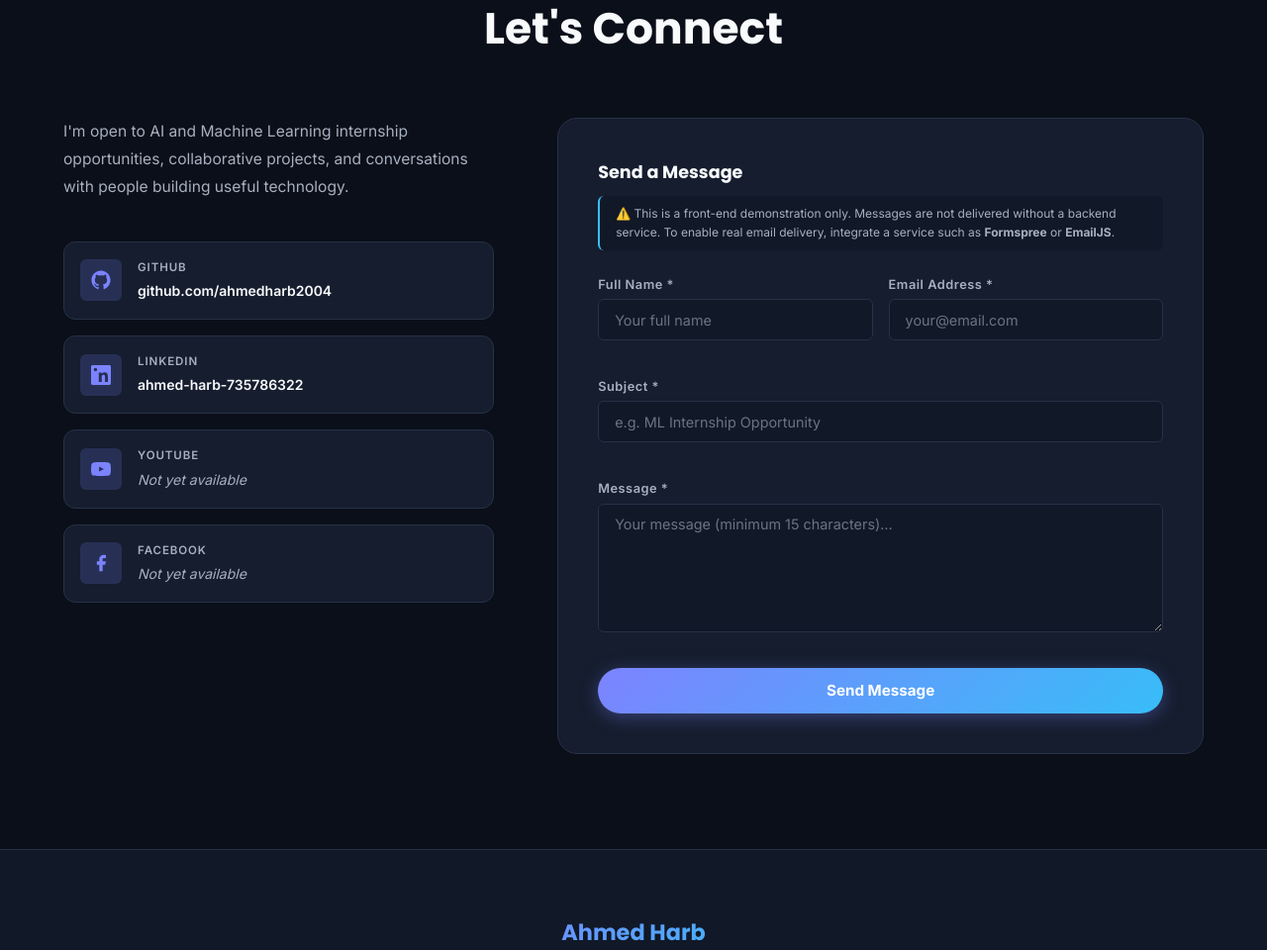
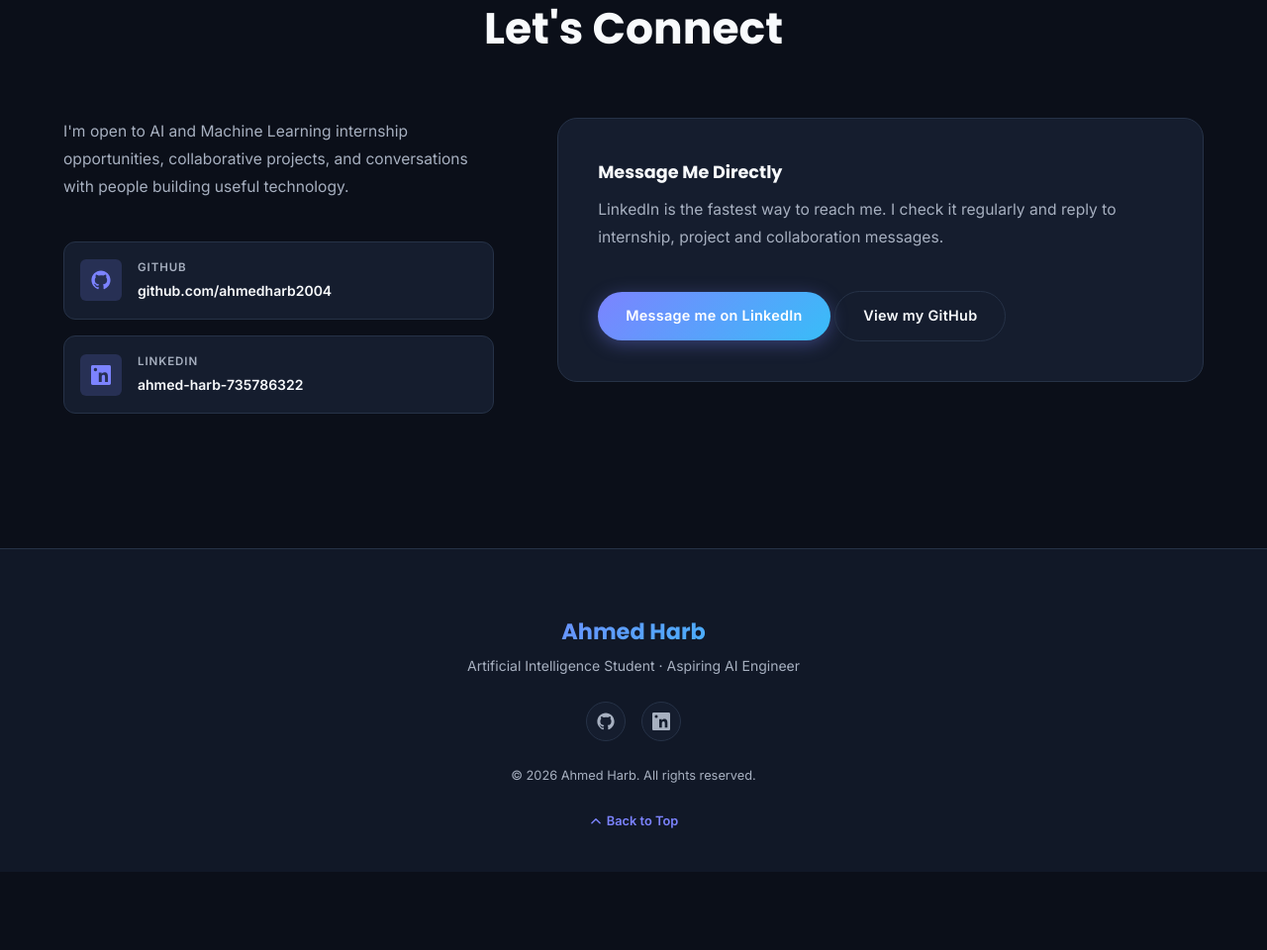
Before and after one commit to ahmedharb2004/Portfolio, a plain HTML site: page index.html in a window 1280 px wide. Shown: the part 7416-8376 px from the top of the page at 99% size. After the commit the page ends 8297 px from the top, so only its background shows below. Drawn offline with Linux system fonts and the light colour scheme.

Commit message:
Refactor contact section and update messaging options
Removed inactive YouTube and Facebook contact sections. Updated contact form to direct messaging through LinkedIn.

```diff
--- a/index.html
+++ b/index.html
@@ -971,89 +971,34 @@
                 </div>
               </a>
 
-              <!-- YouTube (placeholder — no verified URL) -->
-              <div class="contact-channel inactive" aria-label="YouTube: not yet available">
-                <div class="contact-channel-icon" aria-hidden="true">
-                  <svg xmlns="http://www.w3.org/2000/svg" width="20" height="20" fill="currentColor" viewBox="0 0 24 24"
-                    aria-hidden="true">
-                    <path
-                      d="M23.5 6.19a3 3 0 00-2.11-2.12C19.5 3.5 12 3.5 12 3.5s-7.5 0-9.39.57A3 3 0 00.5 6.19 31.36 31.36 0 000 12a31.36 31.36 0 00.5 5.81 3 3 0 002.11 2.12C4.5 20.5 12 20.5 12 20.5s7.5 0 9.39-.57a3 3 0 002.11-2.12A31.36 31.36 0 0024 12a31.36 31.36 0 00-.5-5.81zM9.75 15.02V8.98L15.5 12l-5.75 3.02z" />
-                  </svg>
-                </div>
-                <div>
-                  <p class="contact-channel-label">YouTube</p>
-                  <p class="contact-channel-value">Not yet available</p>
-                </div>
-              </div>
-
-              <!-- Facebook (placeholder — no verified URL) -->
-              <div class="contact-channel inactive" aria-label="Facebook: not yet available">
-                <div class="contact-channel-icon" aria-hidden="true">
-                  <svg xmlns="http://www.w3.org/2000/svg" width="20" height="20" fill="currentColor" viewBox="0 0 24 24"
-                    aria-hidden="true">
-                    <path d="M18 2h-3a5 5 0 00-5 5v3H7v4h3v8h4v-8h3l1-4h-4V7a1 1 0 011-1h3z" />
-                  </svg>
-                </div>
-                <div>
-                  <p class="contact-channel-label">Facebook</p>
-                  <p class="contact-channel-value">Not yet available</p>
-                </div>
-              </div>
 
             </div>
           </div>
 
-          <!-- Right: Contact Form -->
+          <!-- Right: Direct contact -->
           <div class="fade-in-right">
             <div class="contact-form-wrap">
-              <h3 class="form-title">Send a Message</h3>
-              <p class="form-notice">
-                ⚠️ This is a front-end demonstration only. Messages are not delivered without a
-                backend service. To enable real email delivery, integrate a service such as
-                <strong>Formspree</strong> or <strong>EmailJS</strong>.
+              <h3 class="form-title">Message Me Directly</h3>
+              <p class="contact-intro">
+                LinkedIn is the fastest way to reach me. I check it regularly and reply
+                to internship, project and collaboration messages.
               </p>
 
-              <form id="contact-form" class="contact-form" novalidate aria-label="Contact form">
-                <div class="form-row">
-                  <div class="form-group">
-                    <label class="form-label" for="f-name">Full Name <span aria-hidden="true">*</span></label>
-                    <input type="text" id="f-name" name="name" class="form-input" placeholder="Your full name" required
-                      autocomplete="name" aria-required="true" aria-describedby="f-name-err" />
-                    <span id="f-name-err" class="form-error-msg" role="alert" aria-live="polite"></span>
-                  </div>
-
-                  <div class="form-group">
-                    <label class="form-label" for="f-email">Email Address <span aria-hidden="true">*</span></label>
-                    <input type="email" id="f-email" name="email" class="form-input" placeholder="your@email.com"
-                      required autocomplete="email" aria-required="true" aria-describedby="f-email-err" />
-                    <span id="f-email-err" class="form-error-msg" role="alert" aria-live="polite"></span>
-                  </div>
-                </div>
-
-                <div class="form-group">
-                  <label class="form-label" for="f-subject">Subject <span aria-hidden="true">*</span></label>
-                  <input type="text" id="f-subject" name="subject" class="form-input"
-                    placeholder="e.g. ML Internship Opportunity" required aria-required="true"
-                    aria-describedby="f-subject-err" />
-                  <span id="f-subject-err" class="form-error-msg" role="alert" aria-live="polite"></span>
-                </div>
-
-                <div class="form-group">
-                  <label class="form-label" for="f-message">Message <span aria-hidden="true">*</span></label>
-                  <textarea id="f-message" name="message" class="form-textarea"
-                    placeholder="Your message (minimum 15 characters)…" required aria-required="true"
-                    aria-describedby="f-message-err"></textarea>
-                  <span id="f-message-err" class="form-error-msg" role="alert" aria-live="polite"></span>
-                </div>
-
-                <div id="form-feedback" class="form-feedback" role="status" aria-live="polite"></div>
-
-                <button type="submit" class="form-submit" id="form-submit-btn">
-                  Send Message
-                </button>
-              </form>
+              <div class="contact-cta-stack">
+                <a href="https://www.linkedin.com/in/ahmed-harb-735786322/" target="_blank" rel="noopener noreferrer"
+                  class="btn btn-primary" id="contact-linkedin-cta"
+                  aria-label="Message Ahmed Harb on LinkedIn (opens in new tab)">
+                  Message me on LinkedIn
+                </a>
+                <a href="https://github.com/ahmedharb2004" target="_blank" rel="noopener noreferrer"
+                  class="btn btn-outline" id="contact-github-cta"
+                  aria-label="View Ahmed Harb's GitHub profile (opens in new tab)">
+                  View my GitHub
+                </a>
+              </div>
             </div>
           </div>
+
         </div>
       </div>
     </section>
```
